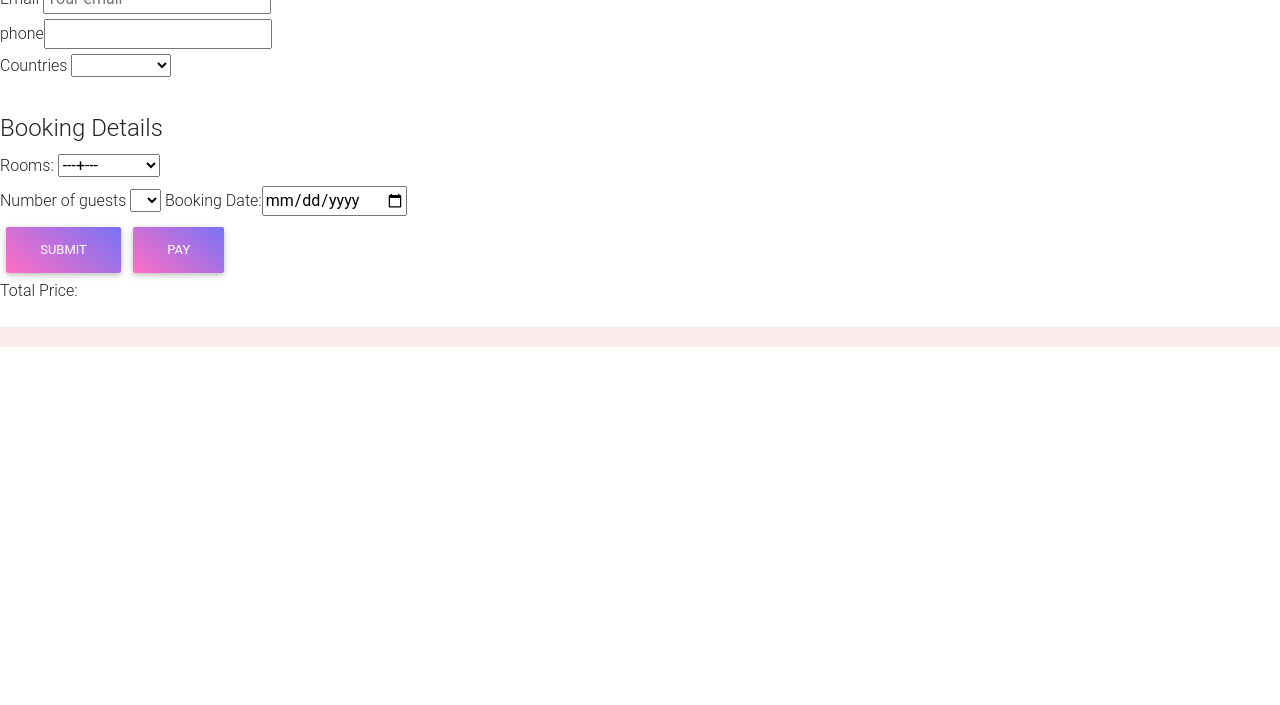
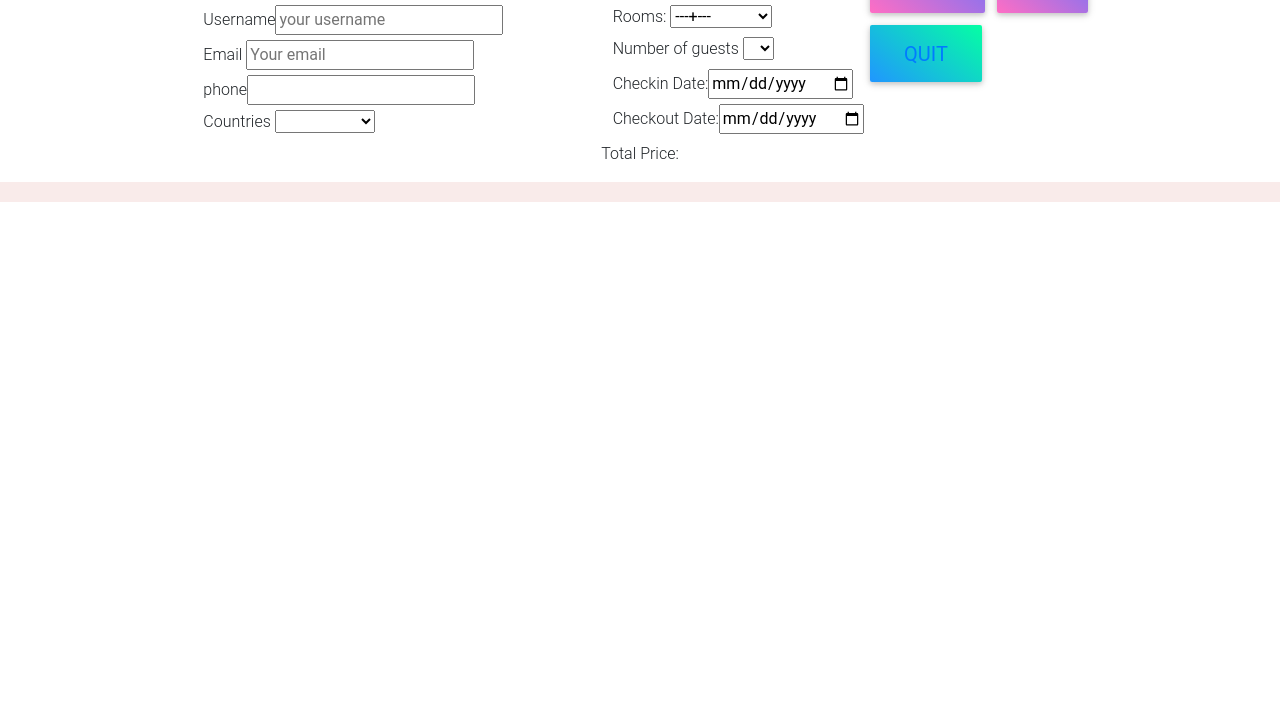
Before and after one commit to Rees5/Hotel-Management-System, a plain HTML site: page book.html in a window 1280 px wide. Shown: the part 95-800 px from the top of the page. Drawn offline with nearby package versions, Linux system fonts and the light colour scheme; a web font is replaced by a local one.

Commit message:
Add changes book and js files

```diff
--- a/book.html
+++ b/book.html
@@ -10,7 +10,10 @@
     <title>Booking form</title>
   </head>
   <body>
+    <h1>Book Now</h1>
     <form action=""method="POST" id="form">
+    <div class="row">
+    <div class="col-md-2"></div>
     <fieldset>
       <legend>Personal Details: </legend>
       <label for="name">Username</label><input type="text" name="username" id="name" placeholder="your username" title="please enter in more than three letters" required><br>
@@ -25,7 +28,7 @@
         <option value="BUR">BURUNDI</option>
       </select>
     </fieldset>
-      <br>
+    <div class="col-md-1"></div>
       <fieldset>
       <legend>Booking Details</legend>
         <label for="room">Rooms:</label>  <select id="room" class="" name="room" required>
@@ -42,13 +45,14 @@
         <option value="4">4</option>
         <option value="5">5</option>
         <option value="6">6</option>
-      </select>
-      <label for="date">Booking Date: </label><input id="date" type="date" name="date"min="2019-3-5"><br>
+      </select><br>
+      <label for="date">Checkin Date: </label><input id="date" type="date" name="date"min="2019-3-5"><br><label for="date">Checkout Date: </label><input id="date1" type="date" name="date"min="2019-3-5"><br>
     </fieldset>
-    <button type="submit" class="btn purple-gradient" name="button">submit</button><button type="submit" id="pay" class="btn purple-gradient" name="button">Pay</button>
+  <div class=""><button type="submit" class="btn purple-gradient" name="button">submit</button><button type="submit" id="pay" class="btn purple-gradient" name="button">Pay</button><br>
+  <button class="btn aqua-gradient"><a href="index.html">Quit</a></button></div>
+</div>
   </form>
-    <label for="total">Total Price:<p id="total"></p>
-
+    <center><label for="total">Total Price:<h3 class="well" id="total"></h3></center>
       <script  src="https://code.jquery.com/jquery-3.3.1.min.js" integrity="sha256-FgpCb/KJQlLNfOu91ta32o/NMZxltwRo8QtmkMRdAu8=" crossorigin="anonymous"></script>
       <script src="js/scripts.js"></script>
       <script type="text/javascript" src="js/jquery-3.3.1.min.js"></script>
--- a/js/scripts.js
+++ b/js/scripts.js
@@ -1,4 +1,3 @@
-var price = (room * guest);
 $(document).ready(function() {
   $("form#form").submit(function(event) {
     event.preventDefault();
@@ -6,9 +5,10 @@ $(document).ready(function() {
     var room = g.options[g.selectedIndex].value;
     var f = document.getElementById('guest');
     var guest = f.options[f.selectedIndex].value;
+    var price = (room * guest);
     $("#total").text(price);
+    $("#pay").click(function(event){
+      alert("Confirmed! You have succssefully paid " + price + " to belmond hotel.")
+      });
   });
 });
-$("#pay").click(function(event){
-  alert("Confirmed! You have succssefully paid " + price + " to belmond hotel.")
-  });
```
